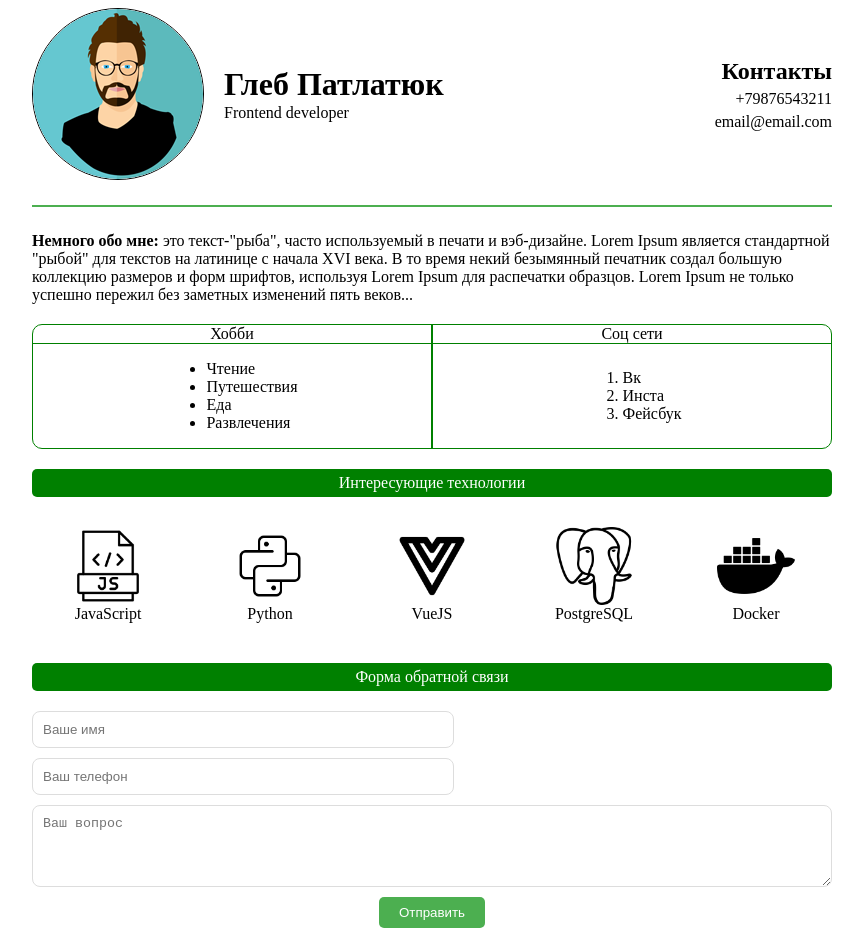
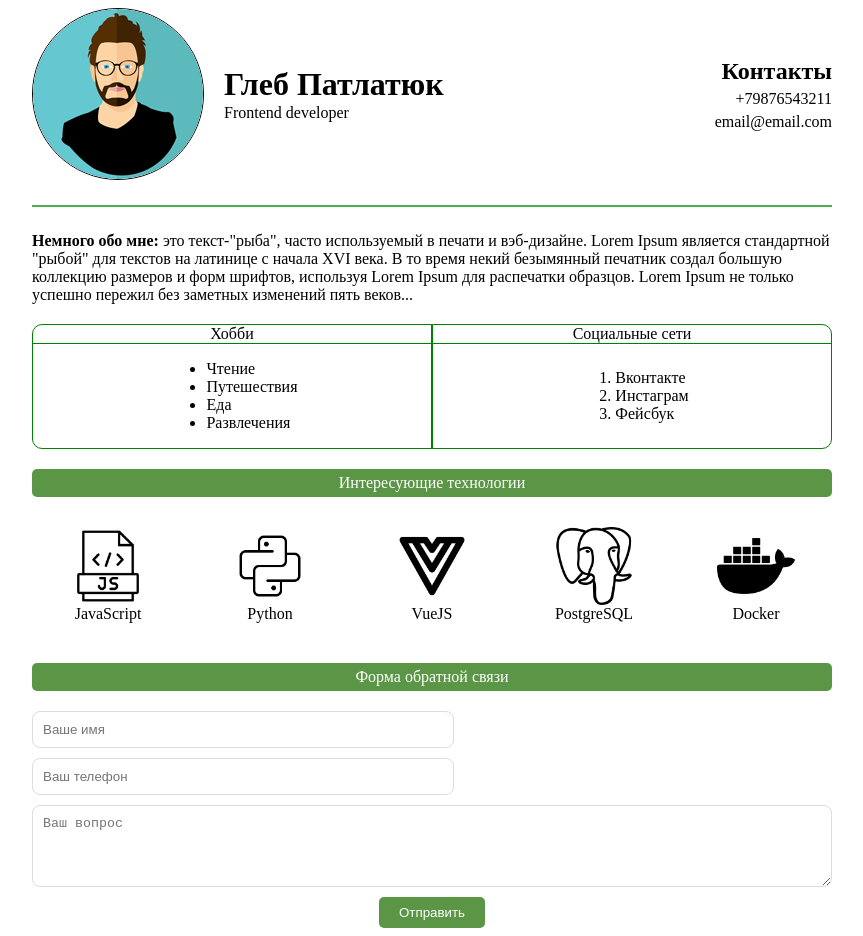
Before and after one commit to DarkDreamerd/resume, a plain HTML site: page index.html in a window 1280 px wide. Shown: the whole page, without its empty margins (208-1071 px from the left). Drawn offline with Linux system fonts and the light colour scheme.

Commit message:
pre-release update :)

```diff
--- a/index.html
+++ b/index.html
@@ -35,7 +35,7 @@
                 Хобби
             </div>
             <div class="table-title border-left">
-                Соц сети
+                Социальные сети
             </div>
             <div class="border-right table-content">
                 <ul class="table-list">
@@ -47,9 +47,9 @@
             </div>
             <div class="border-left table-content">
                 <ol class="table-list">
-                    <li>Вк</li>
-                    <li>Инста</li>
-                    <li>Фейсбук</li>
+                    <li><a class="hyperlink-social" href="https://vk.com">Вконтакте</a></li>
+                    <li><a class="hyperlink-social" href="https://instagram.com/">Инстаграм</a></li>
+                    <li><a class="hyperlink-social" href="https://facebook.com/">Фейсбук</a></li>
                 </ol>
             </div>
         </div>
--- a/style.css
+++ b/style.css
@@ -68,8 +68,8 @@ h1, h2 {
     border-right: 1px solid green;
 }
 
-.table-list {
-    width: fit-content;
+.table-list li:hover {
+    color: green;
 }
 
 .table-content {
@@ -79,7 +79,7 @@ h1, h2 {
 }
 
 .section-green {
-    background-color: green;
+    background-color: #5A9645;
     color: white;
     text-align: center;
     padding: 5px;
@@ -135,7 +135,7 @@ h1, h2 {
 }
 
 .form-button {
-    background-color: #4caf50;
+    background-color: #5A9645;
     color: white;
     padding: 8px 20px;
     border: none;
@@ -147,3 +147,8 @@ h1, h2 {
 .form-button:hover {
     background-color: #45a049;
 }
+
+.hyperlink-social {
+    text-decoration: none;
+    color: inherit;
+}
```
